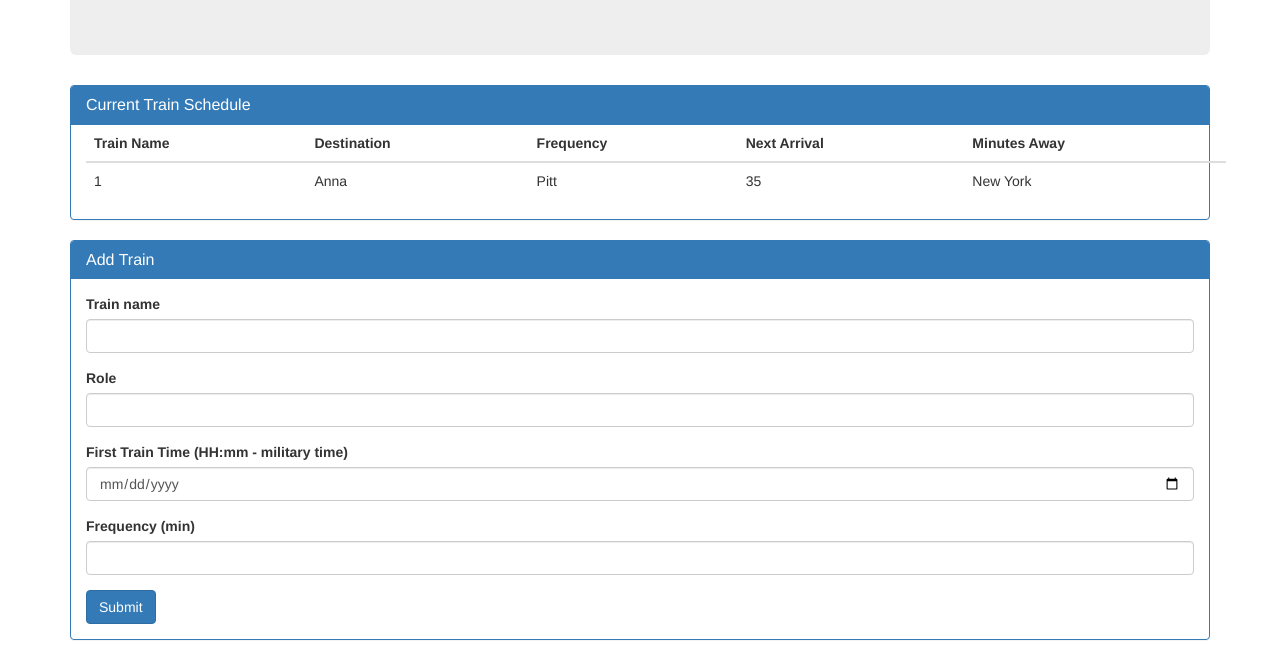
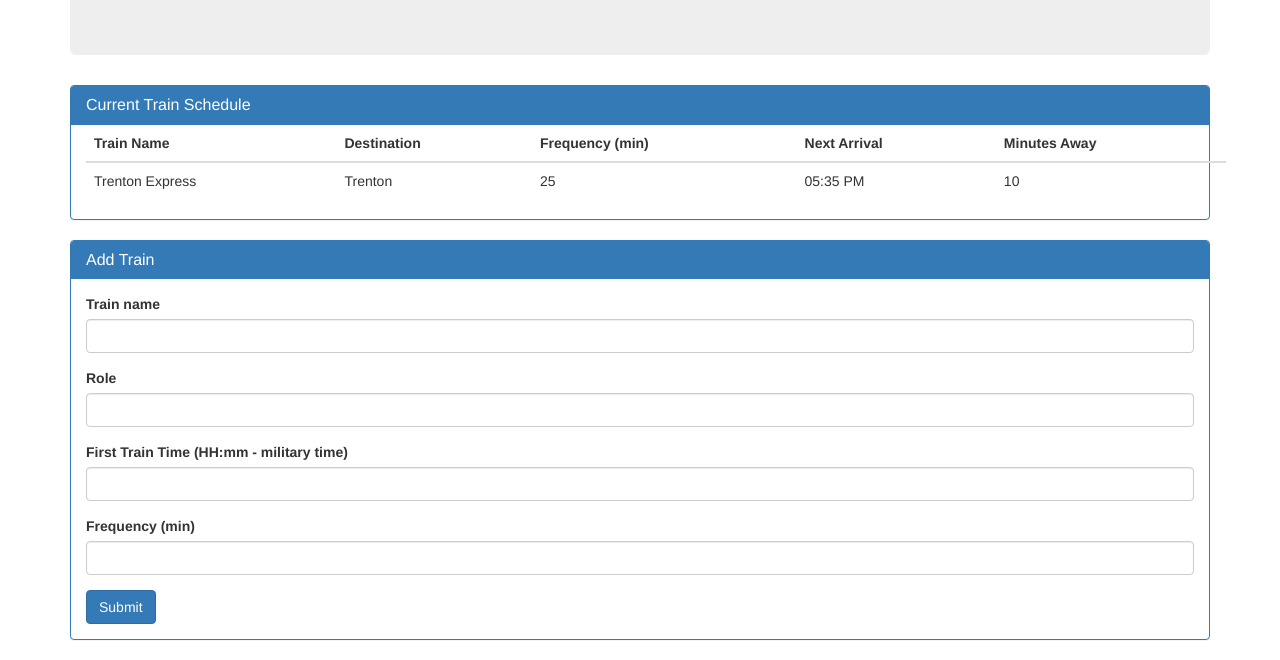
Before and after one commit to VictorCanas/train, a plain HTML site: page index.html in a window 1280 px wide. Shown: the part 190-850 px from the top of the page. Drawn offline with nearby package versions, Linux system fonts and the light colour scheme.

Commit message:
fixed table display

```diff
--- a/index.html
+++ b/index.html
@@ -44,7 +44,7 @@
       <tr>
         <th>Train Name</th>
         <th>Destination</th>
-        <th>Frequency</th>
+        <th>Frequency (min)</th>
         <th>Next Arrival</th>
         <th>Minutes Away</th>
         <div id="full-member-list"></div>
@@ -52,11 +52,11 @@
     </thead>
     <tbody>
       <tr>
-        <td>1</td>
-        <td>Anna</td>
-        <td>Pitt</td>
-        <td>35</td>
-        <td>New York</td>
+        <td>Trenton Express</td>
+        <td>Trenton</td>
+        <td>25</td>
+        <td>05:35 PM</td>
+        <td>10</td>
       </tr>
     </tbody>
   </table>
@@ -88,7 +88,7 @@
                 </div>
                 <div class="form-group">
                   <label for="bidder-price">First Train Time (HH:mm - military time)</label>
-                  <input class="form-control" id="start-date" type="date">
+                  <input class="form-control" id="start-date" type="number">
                 </div>
                 <div class="form-group">
                   <label for="bidder-price">Frequency (min)</label>
```
